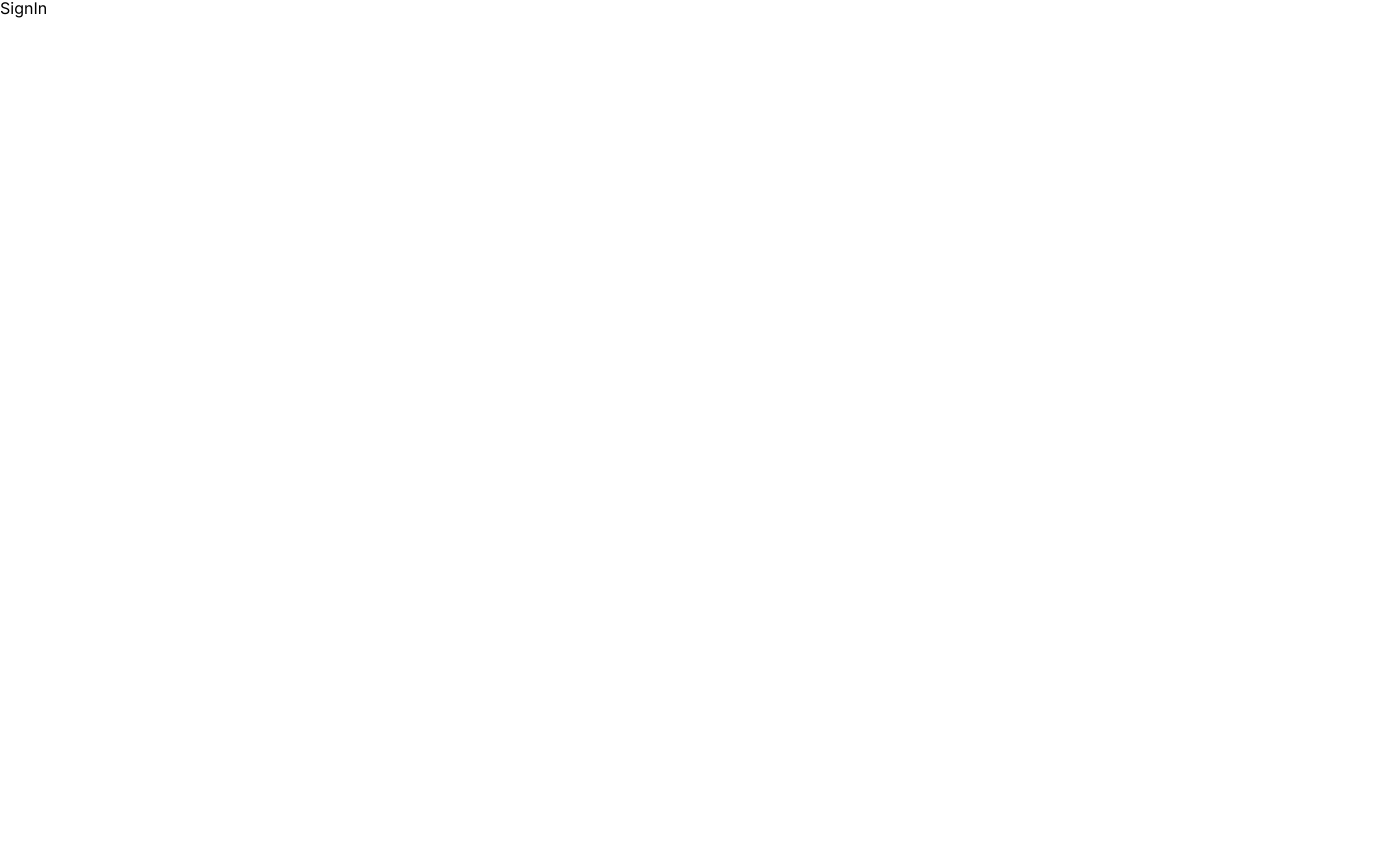
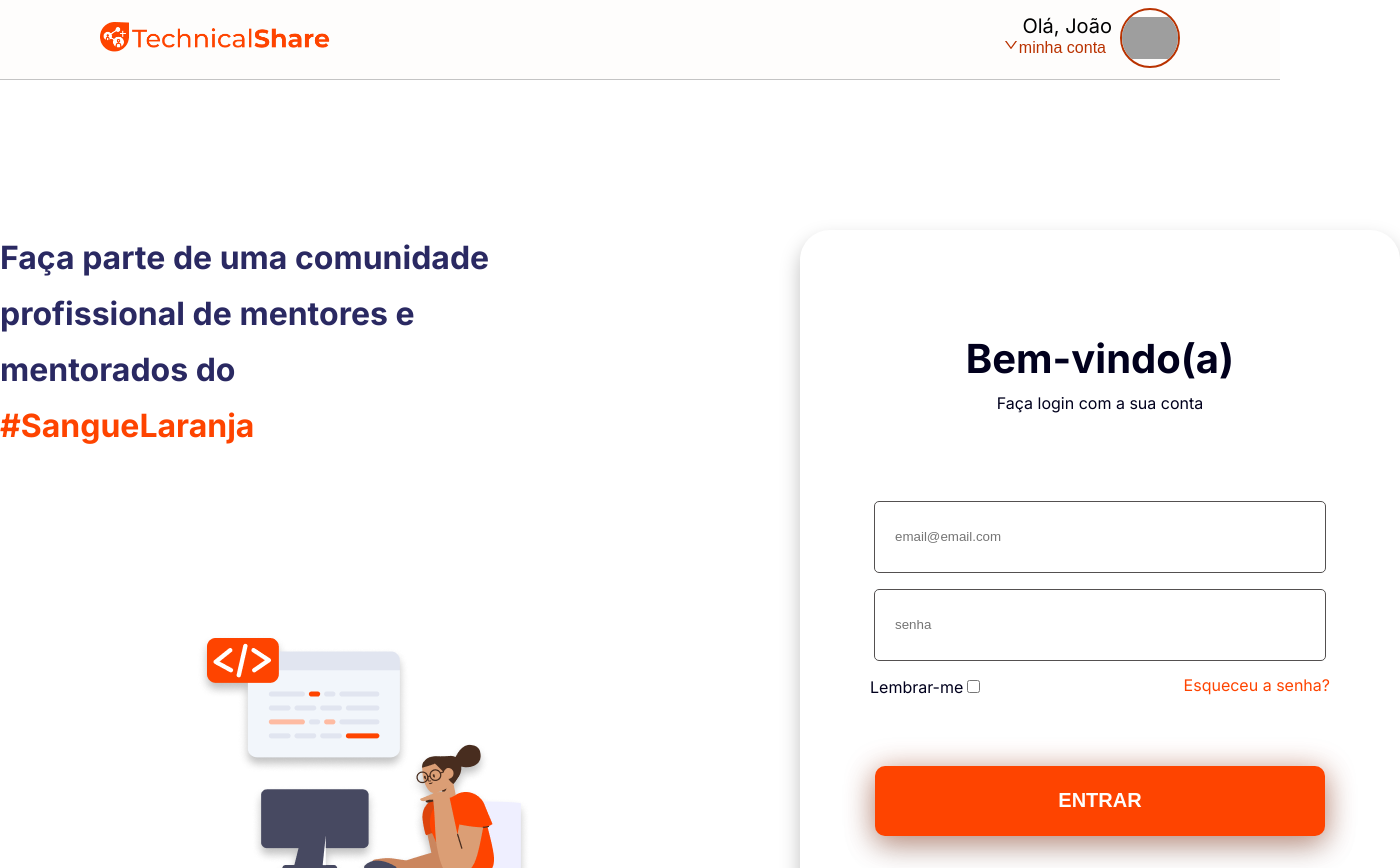
Before and after one commit to ThomasNdSR/technical-share-squad5, a React (Create React App) app in the folder front-end/: page /signin in a window 1280 px wide. Shown: the top 868 px of the page, 1400 px wide, since content can reach past the window. Before the commit the page ends 800 px from the top, so only its background shows below. Built offline with nearby package versions, Linux system fonts and the light colour scheme; grey boxes are pictures that could not be loaded.

Commit message:
feat: created signin page

```diff
--- a/front-end/src/pages/SignIn/index.jsx
+++ b/front-end/src/pages/SignIn/index.jsx
@@ -1,3 +1,63 @@
+import { Header } from "../../components/Header";
+import "./styles.css";
+import login__ilustration from "../../assets/work.png";
+import imagem__01 from "../../assets/01.svg";
+import imagem__02 from "../../assets/02.svg";
+
+
 export const SignIn = () => {
-  return <div>SignIn</div>;
+  return (
+    <>
+      <Header page="private" />
+      <main className="flexbox__container">
+        <div className="login__page__headline">
+          <span className="headline">
+            <h3>
+              Faça parte de uma comunidade profissional de mentores e mentorados
+              do <p>#SangueLaranja</p>
+            </h3>
+          </span>
+          <figure className="login__ilustration">
+            <img src={login__ilustration} alt="" />
+          </figure>
+        </div>
+        <div className="login__component">
+          <span className="greeting">
+            <h2>Bem-vindo(a)</h2>
+            <p>Faça login com a sua conta</p>
+          </span>
+          <form action="" method="post">
+            <input
+              placeholder="email@email.com"
+              type="email"
+              name="email"
+              className="input__email"
+            />
+
+            <input
+              placeholder="senha"
+              type="password"
+              name="password"
+              className="input__senha"
+            />
+            <span className="naosei">
+              <label className="lembrar-me" htmlFor="lembrar-me">
+                Lembrar-me
+                <input type="checkbox" name="lembrar-me" id="lembrar-me" />
+              </label>
+              <a href="" className="forgot__password">Esqueceu a senha?</a>
+            </span>
+            <input className="submit" type="submit" value="ENTRAR"></input>
+          </form>
+
+          <p className="first__access">
+            Primeiro acesso?{" "}
+            <a className="click__here" href="">
+              Clique aqui!
+            </a>
+          </p>
+        </div>
+      </main>
+    </>
+  );
 };
--- /dev/null
+++ b/front-end/src/pages/SignIn/styles.css
@@ -0,0 +1,92 @@
+.flexbox__container {
+  display: flex;
+  justify-content: space-between;
+  flex-direction: row;
+  padding-top: 230px;
+  width: 1400px;
+  margin: 0 auto;
+}
+
+.login__page__headline {
+  display: flex;
+  flex-direction: column;
+  text-align: left;
+  width: 545px;
+  margin-bottom: 90px;
+  line-height: 56px;
+  font-size: 40px;
+}
+
+.headline {
+  color: var(--secondary-02);
+}
+
+.headline p {
+  color: var(--primary-01);
+}
+
+.login__ilustration {
+  align-self: flex-end;
+  padding-top: 180px;
+}
+
+.login__component {
+  color: var(--neutral-02);
+  width: 460px;
+  height: 620px;
+  display: flex;
+  flex-direction: column;
+  justify-content: center;
+  padding: 90px 70px;
+  background: #ffffff;
+  box-shadow: 0px 10px 20px rgba(0, 0, 0, 0.25);
+  border-radius: 30px;
+  text-align: center;
+}
+
+.greeting {
+  margin-bottom: 90px;
+}
+.greeting h2 {
+  padding-bottom: 1rem;
+}
+
+.input__email,
+.input__senha {
+  width: 410px;
+  height: 70px;
+  border: 1px solid #535050;
+  border-radius: 5px;
+  padding: 0 20px;
+  margin-bottom: 1rem;
+}
+
+.naosei {
+  display: flex;
+  flex-direction: row;
+  justify-content: space-between;
+}
+
+.forgot__password,
+.click__here {
+  text-decoration: none;
+  color: var(--primary-01);
+}
+
+.submit {
+  border: none;
+  width: 450px;
+  height: 70px;
+  background: var(--primary-01);
+  box-shadow: 0px 4px 30px rgba(185, 50, 0, 0.4),
+    0px 10px 30px rgba(0, 0, 0, 0.25);
+  border-radius: 10px;
+  color: var(--neutral-03);
+  font-size: 20px;
+  font-weight: 700;
+  margin: 70px 0;
+}
+
+.first__access {
+  color: #616161;
+}
```
Also changed, not shown: front-end/src/assets/work.png (added).
